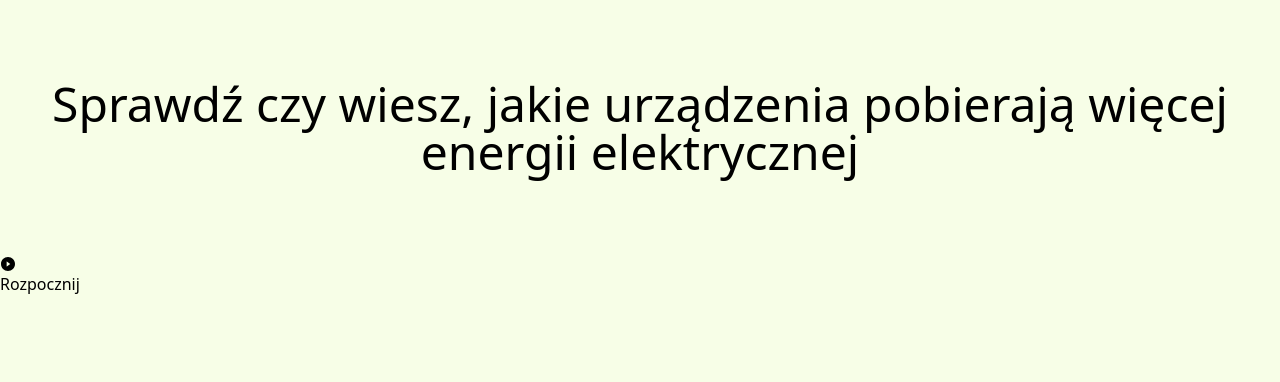
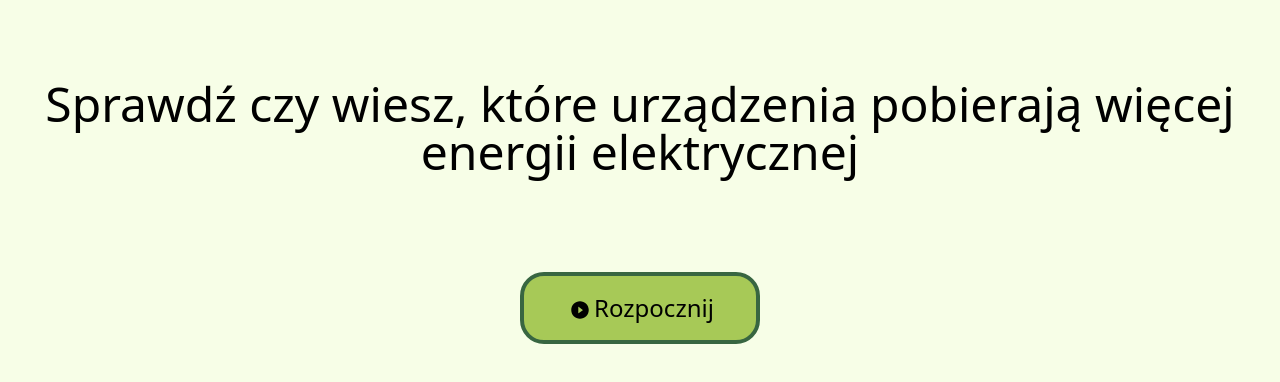
Before and after one commit to Yume24/ko-ciuszkon-2025, a Next.js app: page /consumption-quiz in a window 1280 px wide. Shown: the top 382 px of the page. Built offline with nearby package versions, Linux system fonts and the light colour scheme.

Commit message:
guziczek dodany

```diff
--- a/src/app/consumption-quiz/components/button.js
+++ b/src/app/consumption-quiz/components/button.js
@@ -3,9 +3,15 @@ import { AiFillPlayCircle } from "react-icons/ai";
 
 function StartButton()
 {
-    return <div className="w-30">
-        <AiFillPlayCircle />
-        <p>Rozpocznij</p>
+    return <div className="w-60 m-4
+                            border-[var(--hunter-green)]
+                            rounded-3xl border-4 p-4
+                            bg-[var(--yellow-green)]
+                            flex-row
+                            flex
+                            place-content-center">
+        <AiFillPlayCircle className="text-xl mt-2 mx-1"/>
+        <p className="text-2xl">Rozpocznij</p>
     </div>
 }
 
--- a/src/app/consumption-quiz/page.js
+++ b/src/app/consumption-quiz/page.js
@@ -3,8 +3,8 @@ import StartButton from "@/app/consumption-quiz/components/button";
 
 function ConsumptionQuiz()
 {
-    return <div className="flex flex-col justify-items-center">
-        <p className="text-5xl text-center my-20">Sprawdź czy wiesz, jakie urządzenia pobierają więcej energii elektrycznej</p>
+    return <div className="flex flex-col items-center">
+        <p className="text-5xl text-center my-20">Sprawdź czy wiesz, które urządzenia pobierają więcej energii elektrycznej</p>
 
         <StartButton />
     </div>
```
